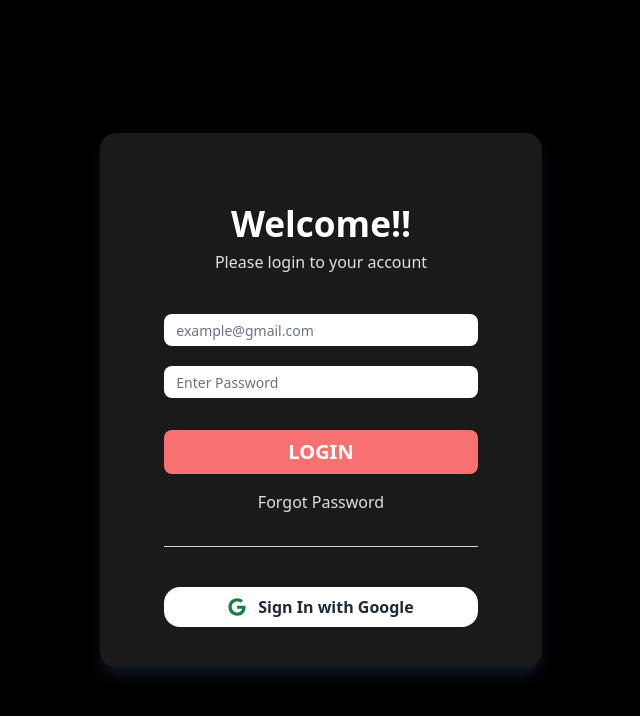
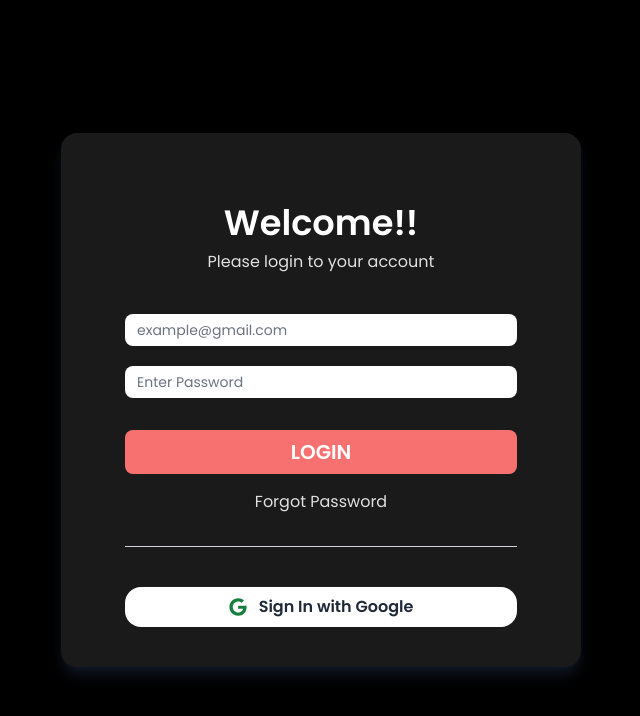
Before and after one commit to Armaan48985/twitter-clone, a Next.js app: page /login in a window 1280 px wide. Shown: the top 716 px of the page, without its empty margins (319-959 px from the left). Built offline with nearby package versions, Linux system fonts and the light colour scheme; what @supabase/auth-helpers-nextjs would draw is missing.

Commit message:
changed font

```diff
--- a/app/layout.tsx
+++ b/app/layout.tsx
@@ -1,9 +1,14 @@
 import type { Metadata } from "next";
-import { Inter } from "next/font/google";
+import { Inter, Poppins } from "next/font/google";
 import "./globals.css";
 import { Providers } from "./GlobalRedux/provider";
 
 const inter = Inter({ subsets: ["latin"] });
+const poppins = Poppins({
+    subsets: ["latin"],
+    weight: ['400', '600']
+   });
+
 
 export const metadata: Metadata = {
   title: "X",
@@ -17,7 +22,7 @@
 }>) {
   return (
     <html lang="en">
-          <body className="w-full flex justify-center bg-black text-white">
+          <body className={`w-full flex justify-center bg-black text-white ${poppins.className}`}>
             <Providers>
               {children}
             </Providers>
```
